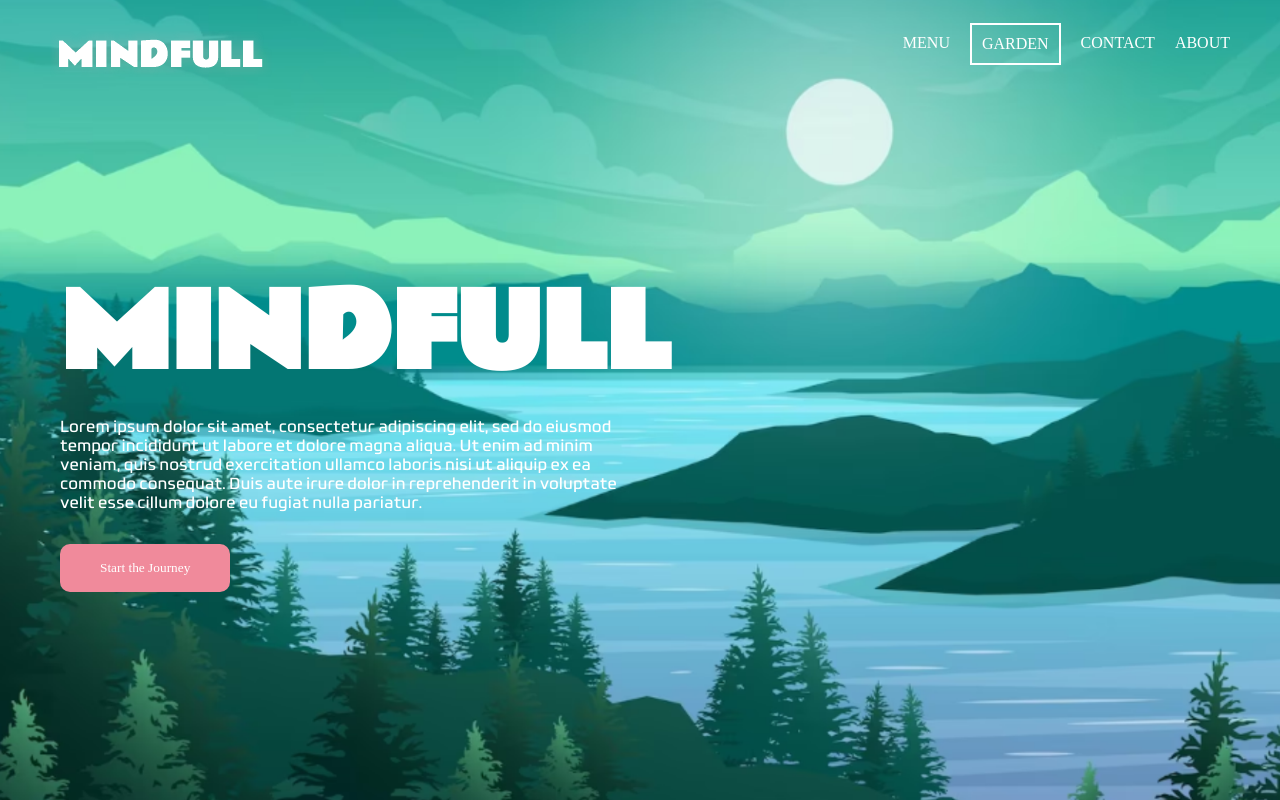
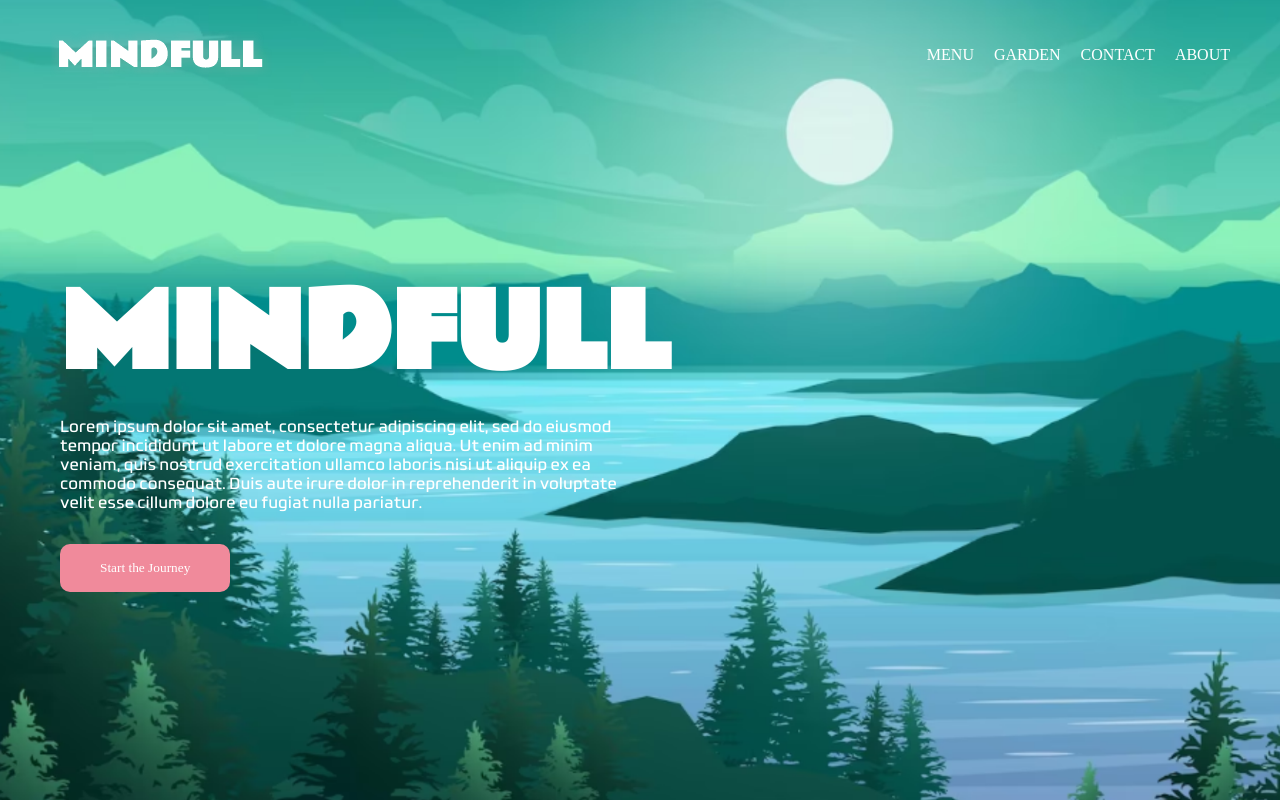
Before and after one commit to ateki/MindfullnessApp, a React (Create React App) app: page / in a window 1280 px wide. Shown: the top 800 px of the page. Built offline with nearby package versions, Linux system fonts and the light colour scheme; a web font is replaced by a local one.

Commit message:
Nav bar fix:  selected menu option style added using NavLink's isActive value

```diff
--- a/src/components/Header.js
+++ b/src/components/Header.js
@@ -1,5 +1,8 @@
 import { NavLink } from 'react-router-dom';
 import logo from "../assets/MindfullLogo.png"
+
+
+const activeStyle = { color: "#1f7676", border: "2px solid #1f7676", padding: "10px", top: "-11px" };
 
 
 function Header() {
@@ -11,10 +14,45 @@ function Header() {
       </div>
       <div className="nav-items">
         <ul>
-          <li><NavLink to="/menu">MENU</NavLink></li>
+
+       {/*    <li><NavLink to="/menu">MENU</NavLink></li>
           <li className='gardenBorder'><NavLink to="/garden">GARDEN</NavLink></li>
           <li><NavLink to="/contact">CONTACT</NavLink></li>
-          <li><NavLink to="/about">ABOUT</NavLink></li>
+          <li><NavLink to="/about">ABOUT</NavLink></li> */}
+
+          <li><NavLink
+                to="/menu"
+                style={({ isActive }) =>
+                isActive ? activeStyle : undefined
+              }>
+                MENU
+              </NavLink></li>
+
+          <li>
+         {/*  <li className='gardenBorder'> */}
+              <NavLink
+                to="/garden"
+                style={({ isActive }) =>
+                isActive ? activeStyle : undefined
+              }>
+                GARDEN
+              </NavLink></li>
+
+          <li><NavLink
+                to="/contact"
+                style={({ isActive }) =>
+                  isActive ? activeStyle : undefined
+              }>
+                  CONTACT
+              </NavLink></li>
+
+          <li><NavLink
+                to="/about"
+                style={({ isActive }) =>
+                  isActive ? activeStyle : undefined
+              }>
+                  ABOUT
+              </NavLink></li>
         </ul>
       </div>
     </div>
```
